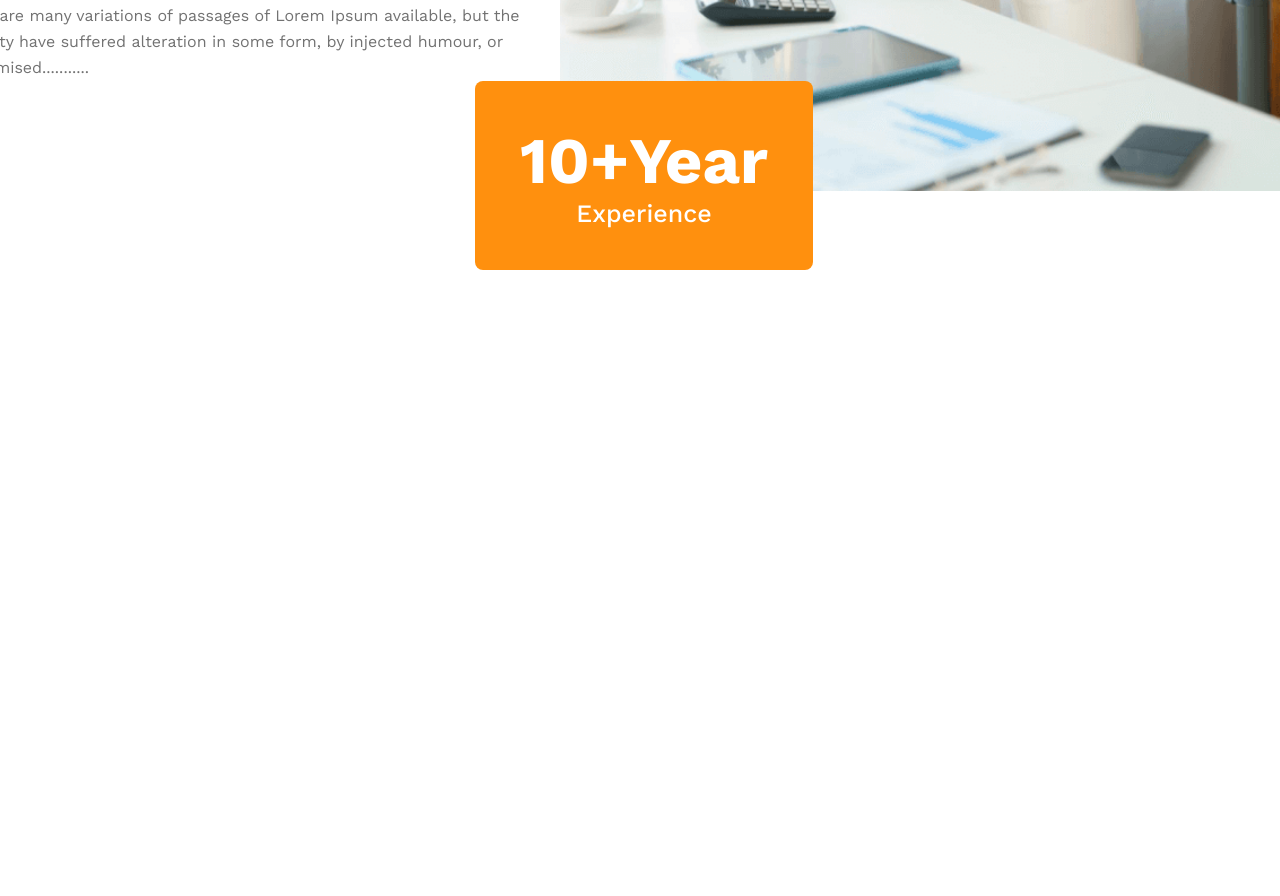
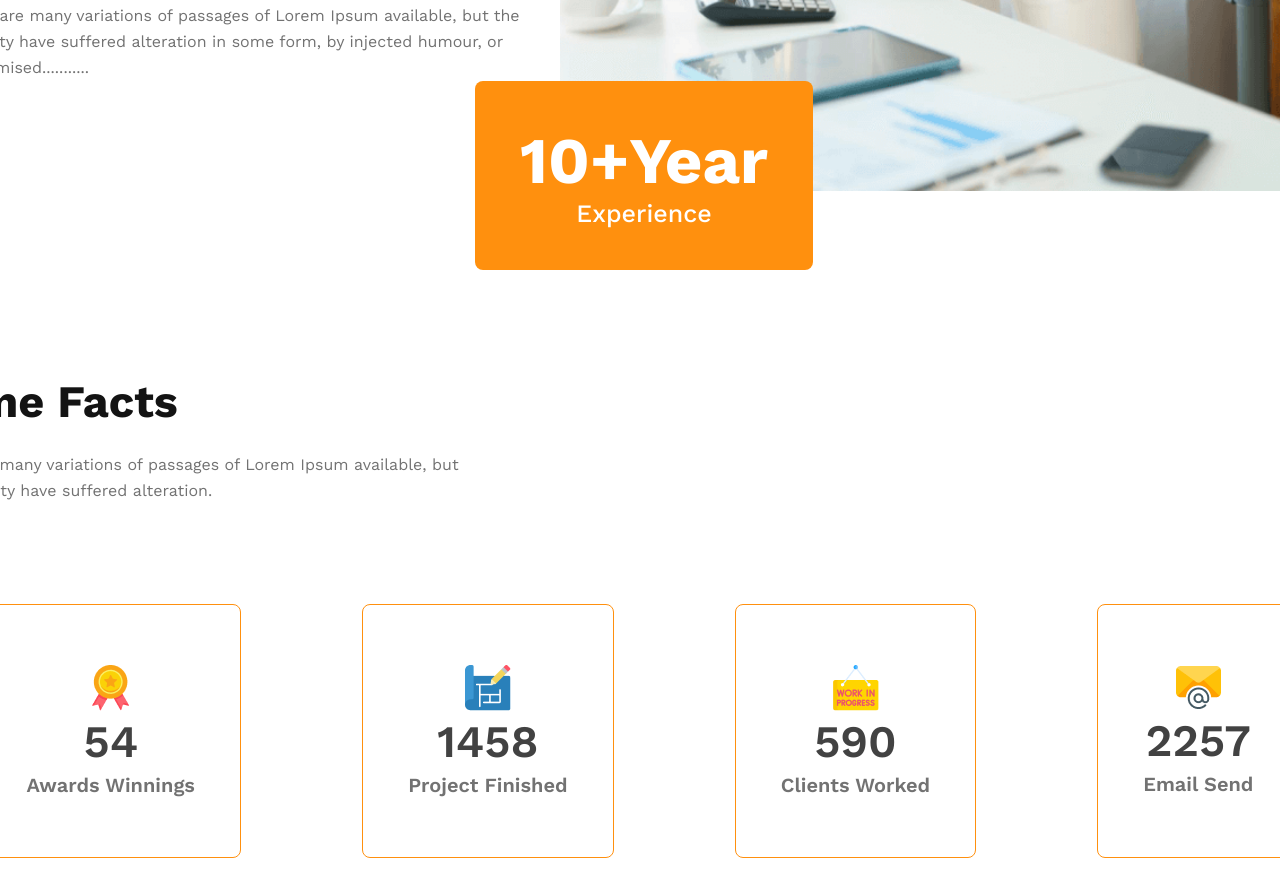
Before and after one commit to ismot-ara/assignments, a plain HTML site: page architects/index.html in a window 1280 px wide. Shown: the part 3121-4017 px from the top of the page. Before the commit the page ends 3496 px from the top, so only its background shows below. Drawn offline with nearby package versions, Linux system fonts and the light colour scheme.

Commit message:
facts section complete

```diff
--- a/architects/css/responsive.css
+++ b/architects/css/responsive.css
@@ -58,9 +58,18 @@
         bottom:-69px;
         padding: 25px 22px;
     }
-
-
-
+    /* Facts section responsive */
+    .facts{
+        width: 100%;
+        margin: 0;
+    }
+    .facts > p{
+        width: 100%;
+    }
+    .anim-box{
+        flex-direction: column;
+        gap: 30px;
+    }
 }
 /* tab device */
 @media screen and (min-width:577px) and (max-width:1200px) {
@@ -108,4 +117,16 @@
         left:0;
         bottom:-69px;
     }
+    /* Facts section responsive */
+    .facts{
+        width: 100%;
+        margin: 0;
+    }
+    .facts > p{
+        width: 100%;
+    }
+    .anim-box{
+        flex-direction: column;
+        gap: 30px;
+    }
 }
--- a/architects/css/style.css
+++ b/architects/css/style.css
@@ -189,3 +189,43 @@ main{
     font-size: 25px;
     font-weight: 500;
 }
+/* Facts section start  */
+.facts{
+    width: 1440px;
+    margin: 50px 0;
+}
+.section-title{
+    color: var(--primary-color);
+    font-weight: 700;
+    font-size: 45px;
+    margin-bottom: 24px;
+}
+.facts > p{
+    width: 542px;
+    font-weight: 400;
+    font-size: 16px;
+    line-height: 26px;
+    color: var(--des-color);
+    margin-bottom: 100px;
+}
+.anim-box{
+    display: flex;
+    justify-content: space-around;
+    text-align: center;
+}
+.fact-box{
+    border: 1px solid var(--secondary-color);
+    border-radius: 8px;
+    padding: 60px 45px;
+}
+.fact-box h4{
+    font-weight: 600;
+    font-size: 45px;
+    color: #424242;
+    margin-bottom: 5px;
+}
+.fact-box p{
+    font-weight: 600;
+    font-size: 20px;
+    color: var(--des-color);
+}
--- a/architects/index.html
+++ b/architects/index.html
@@ -74,6 +74,36 @@
                 </div>
             </div>
         </section>
+        <!-- Facts section start  -->
+        <section class="facts">
+            <h2 class="section-title">
+                Some Facts
+            </h2>
+            <p>There are many variations of passages of Lorem Ipsum available, but the majority have suffered alteration.</p>
+            <div class="anim-box">
+                <div class="fact-box">
+                    <img src="images/icons/ribon.png" alt="">
+                    <h4>54</h4>
+                    <p>Awards Winnings</p>
+                </div>
+                <div class="fact-box">
+                    <img src="images/icons/projects.png" alt="">
+                    <h4>1458</h4>
+                    <p>Project Finished</p>
+                </div>
+                <div class="fact-box">
+                    <img src="images/icons/customers.png" alt="">
+                    <h4>590</h4>
+                    <p>Clients Worked</p>
+                </div>
+                <div class="fact-box">
+                    <img src="images/icons/email.png" alt="">
+                    <h4>2257</h4>
+                    <p>Email Send</p>
+                </div>
+
+            </div>
+        </section>
     </main>
 
 </body>
```
